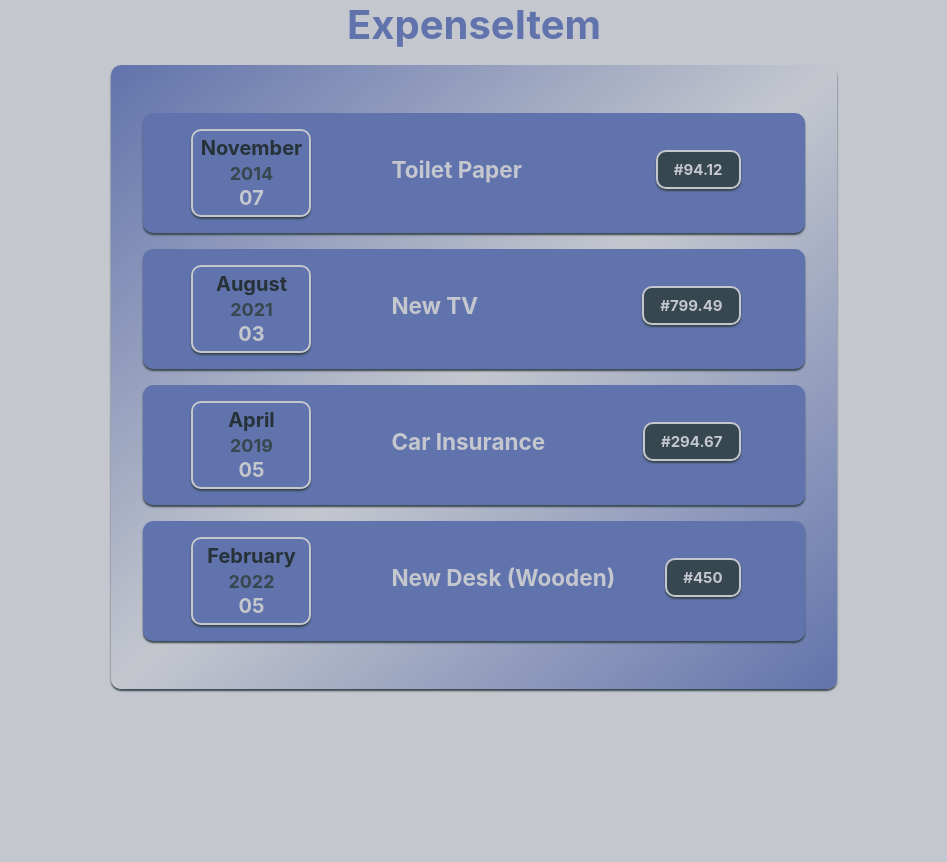
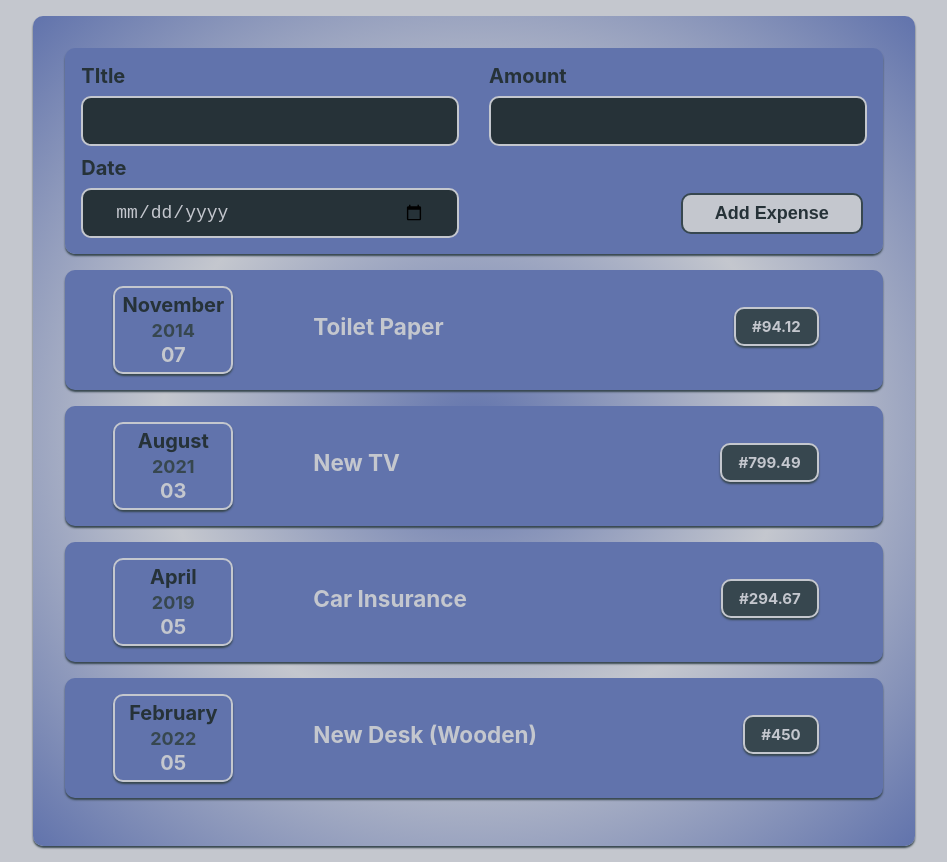
Before and after one commit to TonniPaul/expenseTrackerApp, a React (Create React App) app: page / in a window 1280 px wide. Shown: the whole page, without its empty margins (166-1113 px from the left). Before the commit the page ends 800 px from the top, so only its background shows below. Built offline with nearby package versions, Linux system fonts and the light colour scheme.

Commit message:
Added mor componenets

```diff
--- a/src/App.js
+++ b/src/App.js
@@ -1,6 +1,7 @@
 import ExpenseItem from './componennts/Expenses/ExpenseItem';
 import { expenses } from './componennts/Expenses/expenses';
 import Cards from './componennts/UI/Cards';
+import NewExpense  from './componennts/NewExpense/NewExpense';
 
 
 const myProps = expenses.map(items =>{
@@ -15,10 +16,8 @@ function App() {
 
   return (
     <div className="App">
-        <h1 className='headertext'>
-          ExpenseItem
-        </h1>
         <Cards className='expensediv'>
+        <NewExpense/>
           {myProps}
         </Cards>
     </div>
--- /dev/null
+++ b/src/componennts/NewExpense/ExpenseForm.css
@@ -0,0 +1,75 @@
+form{
+   background: var(--primaryBody);
+   position: relative;
+   font-size: 18px;
+   font-size: 20px;
+   font-weight: 700;
+   border-radius: 10px;
+   transition: all 2s ease-in-out;
+}
+.form--controls{
+   padding: 1rem;
+   color: var(--dark);
+   display: grid;
+   grid-template-columns: repeat(2,1fr);
+   column-gap: 30px;
+   row-gap: 10px;
+   position: relative;
+}
+label{
+
+}
+.inputs input{
+   width: 100%;
+   height: 50px;
+   border-radius: 10px;
+   border: 2px solid var(--background);
+   margin: .5rem 0 0;
+   background: var(--dark);
+   color: var(--background);
+   padding: 0 2rem;
+   font-size: 18px;
+}
+input:focus{
+   outline: none;
+}
+.expense__buttond{
+   position: absolute;
+   background: var(--primaryBody);
+   right: 20px;
+   bottom: 20px;
+}
+.btn{
+   padding: .5rem 2rem;
+   background: var(--background);
+   color: var(--dark);
+   border: 2px solid var(--lighterDark);
+   border-radius: 10px;
+   font-size: 18px;
+   font-weight: 700;
+   transition: all 1s ease-in-out;
+}
+.btn:hover{
+   background: var(--dark);
+   color: var(--background);
+}
+@media(max-width:900px){
+   form{
+      padding-bottom: 1rem;
+      margin: auto;
+   }
+   .form--controls{
+      grid-template-columns: 1fr;
+   }
+   .inputs input{
+      font-size: 15px;
+   }
+   .expense__buttond{
+      position: static;
+      margin: auto;
+      width: max-content;
+   }
+   .btn{
+      width: max-content;
+   }
+}
--- /dev/null
+++ b/src/componennts/NewExpense/ExpenseForm.js
@@ -0,0 +1,27 @@
+import './ExpenseForm.css'
+
+const ExpenseForm = () => {
+  return (
+      <form>
+         <div className='form--controls'>
+            <div className='inputs'>
+               <label> TItle</label>
+               <input type='text' />
+            </div>
+            <div className='inputs'>
+               <label> Amount</label>
+               <input type='number' min='0.01' step='0.01' />
+            </div>
+            <div className='inputs'>
+               <label> Date</label>
+               <input type='date' min='2019-01-01' />
+            </div>
+         </div>
+         <div className='expense__buttond'>
+            <button type='submit' className='btn'>Add Expense</button>
+         </div>
+      </form>
+  )
+}
+
+export default ExpenseForm;
--- /dev/null
+++ b/src/componennts/NewExpense/NewExpense.css
@@ -0,0 +1,10 @@
+:root{
+   --background: #c4c7ce;
+   --primaryBody: #6173AC;
+   --dark:#263238;
+   --lighterDark: #37474F;
+   --expenseBoxShadow: 0 2px 2px #37474F;
+ }
+ .forms{
+   transition: all 2s ease-in-out;
+ }
--- /dev/null
+++ b/src/componennts/NewExpense/NewExpense.js
@@ -0,0 +1,14 @@
+import './NewExpense.css';
+import ExpenseForm from './ExpenseForm';
+import Cards from '../UI/Cards';
+
+
+const NewExpense = () => {
+  return (
+    <Cards className='forms'>
+      <ExpenseForm/>
+    </Cards>
+  )
+}
+
+export default NewExpense;
--- a/src/index.css
+++ b/src/index.css
@@ -19,7 +19,7 @@
 }
 .expensediv{
   padding: 2rem;
-  background-image: linear-gradient(to bottom right,var(--primaryBody), var(--background), var(--primaryBody));
+  background-image: radial-gradient(var(--primaryBody), var(--background), var(--primaryBody));
   width: max-content;
   margin:1rem auto;
 }
```
